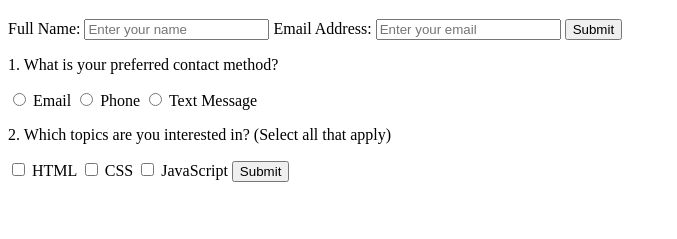
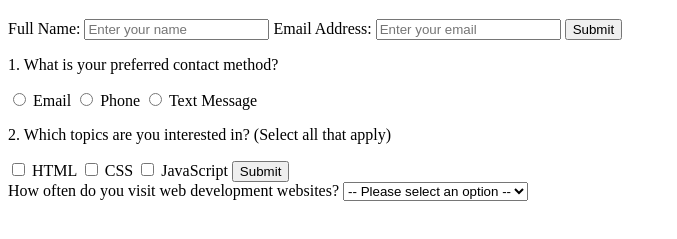
Before and after one commit to dnoble2-cyber/survey-form, a plain HTML site: page index.html in a window 1280 px wide. Shown: the part 61-300 px from the top of the page, without its empty margins (0-677 px from the left). Drawn offline with Linux system fonts and the light colour scheme.

Commit message:
Did the dropdown menu.

```diff
--- a/index.html
+++ b/index.html
@@ -49,6 +49,19 @@
   <button type="submit">Submit</button>
 </form>
 
+<!-- dropdown menu section -->
+<div class="form-section">
+  <label for="visitFrequency">How often do you visit web development websites?</label>
+  <select id="visitFrequency" name="visitFrequency" required>
+    <option value="" disabled selected>-- Please select an option --</option>
+    <option value="daily">Daily</option>
+    <option value="weekly">Weekly</option>
+    <option value="monthly">Monthly</option>
+    <option value="rarely">Rarely</option>
+  </select>
+</div>
+
+
   <script src="script.js"></script>
 </body>
 </html>
```
